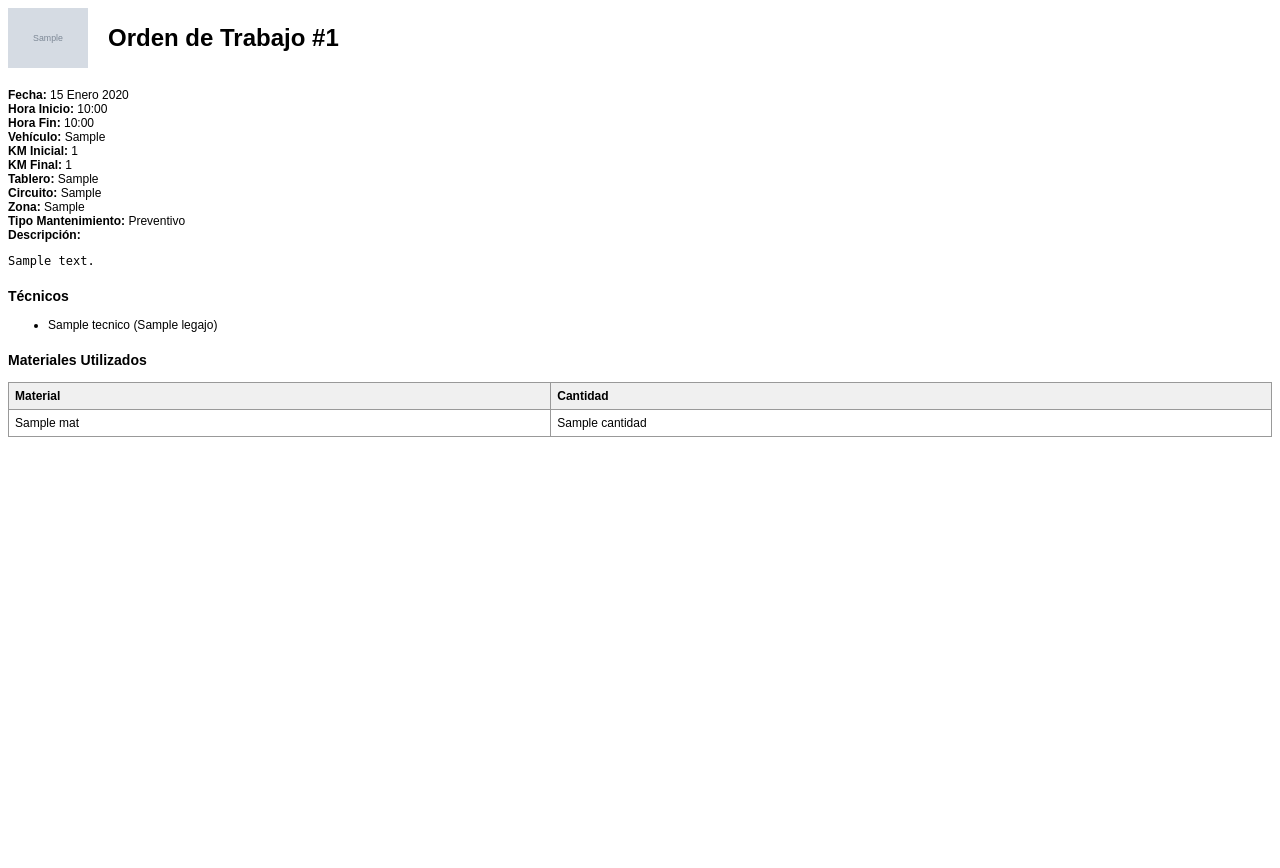
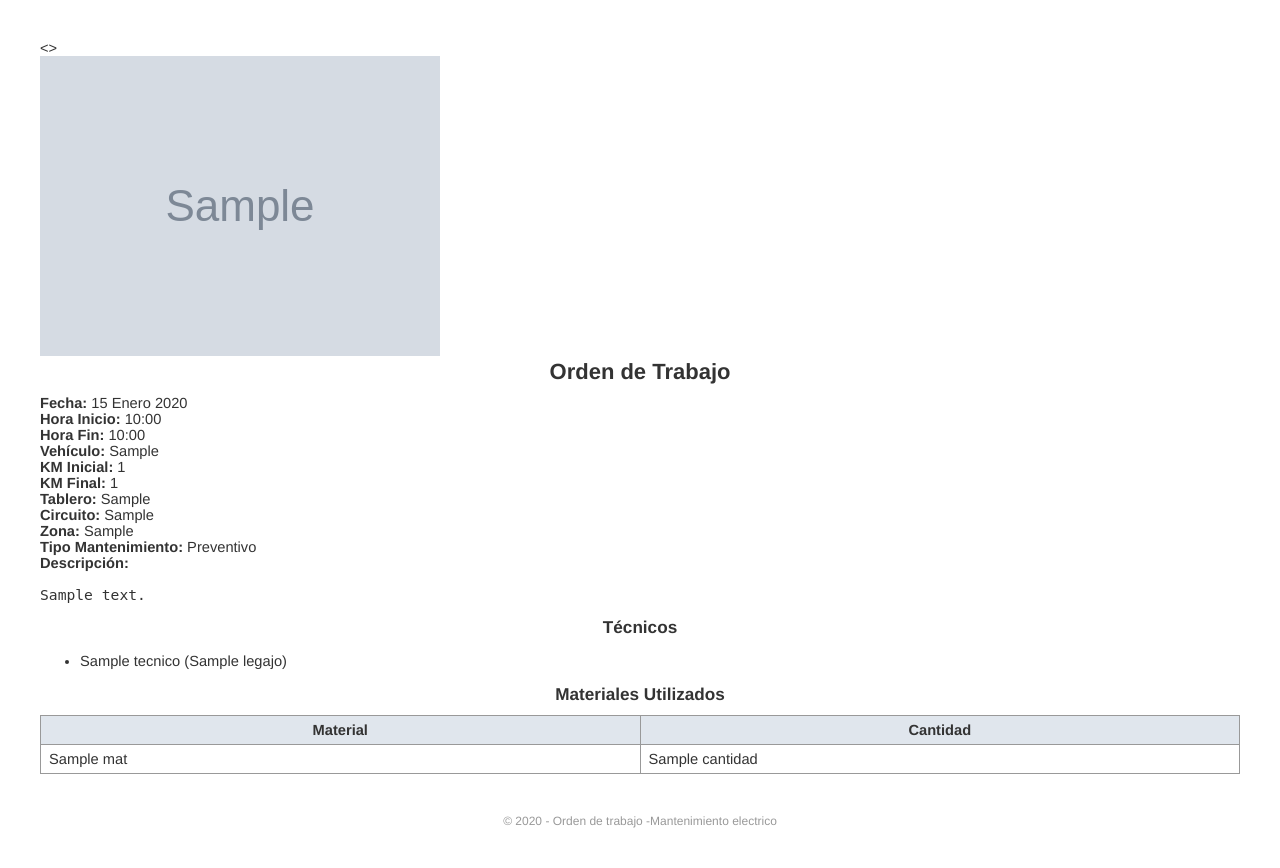
Before and after one commit to omargonza/sistema, a Django app: template ordenes_trabajo/templates/ordenes_trabajo/orden_pdf.html in a window 1280 px wide. Before the commit the page ends 437 px from the top, so only its background shows below. Run offline with Django 5.2, Linux system fonts and the light colour scheme; tables that the repository leaves empty hold one stand-in row (values such as "Sample post"); the template is opened without the code that fills it: values that come from a table or form of the project are taken from there, most other values are stand-ins (such as "Sample title", 1, 10 or a date in 2020); grey boxes marked "Sample" are stand-in pictures.

Commit message:
materiales2

```diff
--- a/ordenes_trabajo/templates/ordenes_trabajo/orden_pdf.html
+++ b/ordenes_trabajo/templates/ordenes_trabajo/orden_pdf.html
@@ -1,46 +1,92 @@
+{% load static %}
 <!DOCTYPE html>
 <html lang="es">
   <head>
-  <meta charset="UTF-8">
+    <meta charset="UTF-8" />
+    <title>Orden de Trabajo #{{ orden.pk|default:"(no guardada)" }}</title>
     <style>
       body {
-      font-family: Arial, sans-serif;
-      font-size: 12px;
-      color: #000;
+        font-family: Helvetica, sans-serif;
+        font-size: 11pt;
+        margin: 40px;
+        padding: 0;
+        color: #333;
       }
-    header {
-      display: flex;
-      align-items: center;
-      margin-bottom: 20px;
+
+      h1,
+      h2,
+      h3 {
+        text-align: center;
+        margin: 0 0 10px;
       }
-    header img {
-      width: 80px;
-      height: auto;
-      margin-right: 20px;
+
+      h1 {
+        font-size: 20pt;
+        border-bottom: 2px solid #444;
+        padding-bottom: 5px;
+        margin-bottom: 15px;
       }
       table {
         width: 100%;
         border-collapse: collapse;
-      margin-top: 10px;
+        margin-bottom: 20px;
+        table-layout: fixed;
       }
-    th, td {
+
+      th,
+      td {
         border: 1px solid #999;
-      padding: 6px;
-      text-align: left;
+        padding: 6px 8px;
+        vertical-align: top;
+        word-wrap: break-word;
       }
+
       th {
-      background-color: #f0f0f0;
+        background-color: #e0e6ed;
+        width: 35%;
       }
-    .seccion {
-      margin-top: 20px;
+
+      td {
+        width: 65%;
+      }
+
+      .section-title {
+        margin-top: 30px;
+        margin-bottom: 10px;
+        font-size: 13pt;
+        border-bottom: 1px solid #ccc;
+        padding-bottom: 4px;
+      }
+
+      .descripcion {
+        white-space: pre-line;
+      }
+
+      .footer {
+        text-align: center;
+        margin-top: 40px;
+        font-size: 9pt;
+        color: #666;
+      }
+      .footer {
+        font-size: 9pt;
+        color: #999;
+      }
+      .footer a {
+        color:rgb(96, 131, 176);
+        text-decoration: none;
+      }
+
+      .footer a:hover {
+        text-decoration: underline;
       }
     </style>
   </head>
-<body>
+ <>
   <header>
    <img src="{{ logo_path }}" alt="Logo" />
 
-    <h1>Orden de Trabajo #{{ orden.pk }}</h1>
+    <h2>Orden de Trabajo</h2>
   </header>
 
   <div class="seccion">
@@ -86,5 +132,9 @@
       </tbody>
     </table>
   </div>
+
+    <div class="footer">
+      © {{ now|date:"Y" }} - Orden de trabajo -Mantenimiento electrico
+    </div>
   </body>
 </html>
```
Lines whose indentation alone changed are shown as unchanged.
